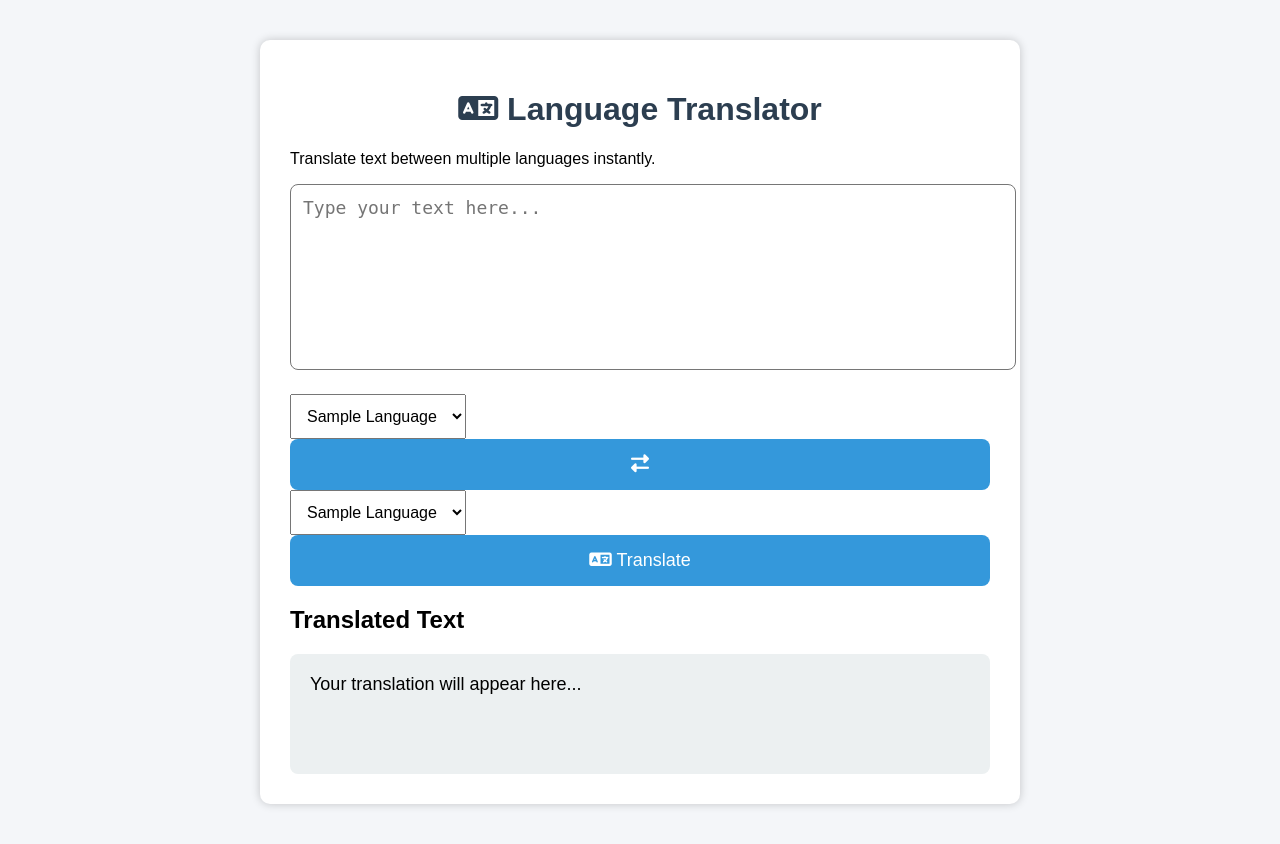
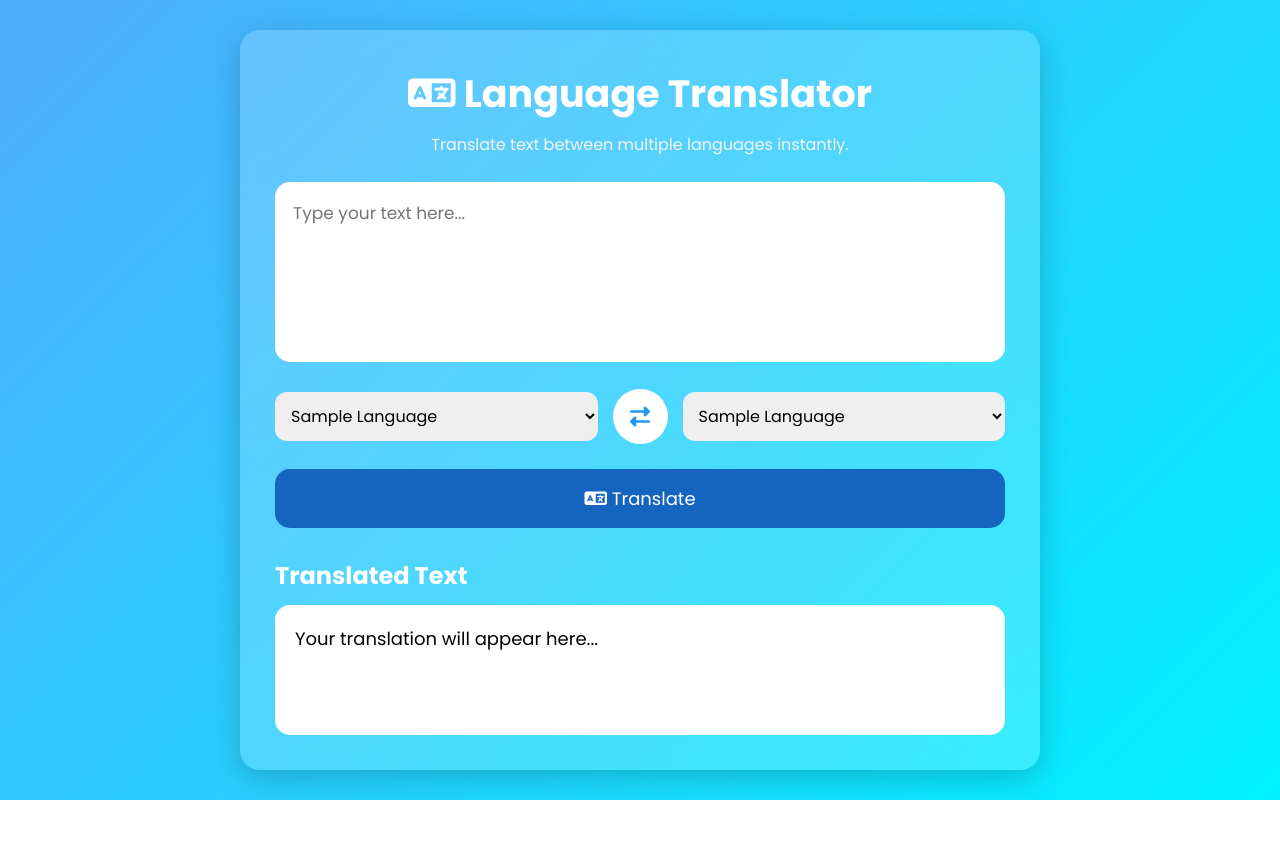
Before and after one commit to yousuf-sarfraz/CodeAlpha-_language_translator, a Flask app: template templates/index.html in a window 1280 px wide. After the commit the page ends 800 px from the top, so only its background shows below. Run offline with Flask 3, Linux system fonts and the light colour scheme; the template is opened without the code that fills it: most values are stand-ins (such as "Sample title", 1, 10 or a date in 2020).

Commit message:
Improve translator interface with updated styles and JavaScript

```diff
--- a/static/script.js
+++ b/static/script.js
@@ -1,18 +1,35 @@
+const text=document.getElementById("text");
+const result=document.getElementById("result");
+
+// Character Counter
+text.addEventListener("input",()=>{
+
+    document.getElementById("count").innerHTML=text.value.length;
+
+});
+
+// Translate
 async function translateText(){
 
-let text=document.getElementById("text").value;
+    if(text.value.trim()==""){
 
-let source=document.getElementById("source").value;
+        alert("Please enter text.");
 
-let target=document.getElementById("target").value;
+        return;
 
-let formData=new FormData();
+    }
 
-formData.append("text",text);
-formData.append("source",source);
-formData.append("target",target);
+    result.innerHTML="⏳ Translating...";
 
-let response=await fetch("/translate",{
+    const formData=new FormData();
+
+    formData.append("text",text.value);
+    formData.append("source",source.value);
+    formData.append("target",target.value);
+
+    try{
+
+        const response=await fetch("/translate",{
 
             method:"POST",
 
@@ -20,8 +37,54 @@ body:formData
 
         });
 
-let data=await response.json();
+        const data=await response.json();
 
-document.getElementById("result").innerHTML=data.translated;
+        result.innerHTML=data.translated;
 
     }
+
+    catch{
+
+        result.innerHTML="Translation Failed.";
+
+    }
+
+}
+
+// Swap Languages
+swapBtn.onclick=()=>{
+
+    let temp=source.value;
+
+    source.value=target.value;
+
+    target.value=temp;
+
+}
+
+// Copy
+copyBtn.onclick=()=>{
+
+    navigator.clipboard.writeText(result.innerText);
+
+    alert("Copied Successfully!");
+
+}
+
+// Clear
+clearBtn.onclick=()=>{
+
+    text.value="";
+
+    result.innerHTML="";
+
+    count.innerHTML=0;
+
+}
+
+// Dark Mode
+themeBtn.onclick=()=>{
+
+    document.body.classList.toggle("dark-mode");
+
+}
--- a/static/style.css
+++ b/static/style.css
@@ -1,117 +1,140 @@
+*{
+    margin:0;
+    padding:0;
+    box-sizing:border-box;
+    font-family:'Poppins',sans-serif;
+}
+
 body{
-
-margin:0;
-
-padding:0;
-
-font-family:Arial,sans-serif;
-
-background:#f4f6f9;
-
+    min-height:100vh;
+    display:flex;
+    justify-content:center;
+    align-items:center;
+    background:linear-gradient(135deg,#4facfe,#00f2fe);
+    padding:30px;
 }
 
 .container{
-
-width:80%;
-
-max-width:700px;
-
-margin:40px auto;
-
-background:white;
-
-padding:30px;
-
-border-radius:10px;
-
-box-shadow:0 0 10px rgba(0,0,0,.2);
-
+    width:100%;
+    max-width:800px;
+    background:rgba(255,255,255,0.18);
+    backdrop-filter:blur(15px);
+    border-radius:20px;
+    padding:35px;
+    box-shadow:0 8px 30px rgba(0,0,0,.2);
 }
 
 h1{
+    text-align:center;
+    color:#fff;
+    font-size:38px;
+    margin-bottom:10px;
+}
 
+.subtitle{
     text-align:center;
-
-color:#2c3e50;
-
+    color:#f5f5f5;
+    margin-bottom:25px;
 }
 
 textarea{
-
     width:100%;
-
-height:160px;
-
-padding:12px;
-
-font-size:18px;
-
-border-radius:8px;
-
+    height:180px;
     resize:none;
-
+    border:none;
+    outline:none;
+    border-radius:15px;
+    padding:18px;
+    font-size:17px;
     margin-bottom:20px;
-
 }
 
-.row{
-
+.controls{
     display:flex;
-
     gap:15px;
-
-margin-bottom:20px;
-
+    align-items:center;
+    margin-bottom:25px;
 }
 
 select{
-
     flex:1;
-
     padding:12px;
-
+    border:none;
+    border-radius:12px;
     font-size:16px;
-
+    cursor:pointer;
 }
 
-button{
-
-width:100%;
-
-padding:15px;
-
-background:#3498db;
-
-color:white;
-
+#swapBtn{
+    width:55px;
+    height:55px;
     border:none;
-
-border-radius:8px;
-
-font-size:18px;
-
+    border-radius:50%;
+    background:#ffffff;
+    color:#2196F3;
     cursor:pointer;
-
+    font-size:20px;
+    transition:.3s;
 }
 
-button:hover{
+#swapBtn:hover{
+    transform:rotate(180deg);
+    background:#2196F3;
+    color:white;
+}
 
-background:#2980b9;
+.translate-btn{
+    width:100%;
+    padding:16px;
+    border:none;
+    border-radius:15px;
+    background:#1565C0;
+    color:white;
+    font-size:18px;
+    cursor:pointer;
+    transition:.3s;
+}
 
+.translate-btn:hover{
+    background:#0D47A1;
+    transform:translateY(-3px);
+}
+
+.output{
+    margin-top:30px;
+}
+
+.output h2{
+    color:white;
+    margin-bottom:12px;
 }
 
 #result{
+    min-height:130px;
+    background:white;
+    border-radius:15px;
+    padding:20px;
+    font-size:18px;
+    line-height:1.6;
+    word-wrap:break-word;
+}
 
-margin-top:20px;
+@media(max-width:768px){
 
-padding:20px;
+.controls{
+    flex-direction:column;
+}
 
-background:#ecf0f1;
+#swapBtn{
+    transform:rotate(90deg);
+}
 
-border-radius:8px;
+h1{
+    font-size:30px;
+}
 
-min-height:80px;
-
-font-size:18px;
+.container{
+    padding:25px;
+}
 
 }
```
Lines whose indentation alone changed are shown as unchanged.
